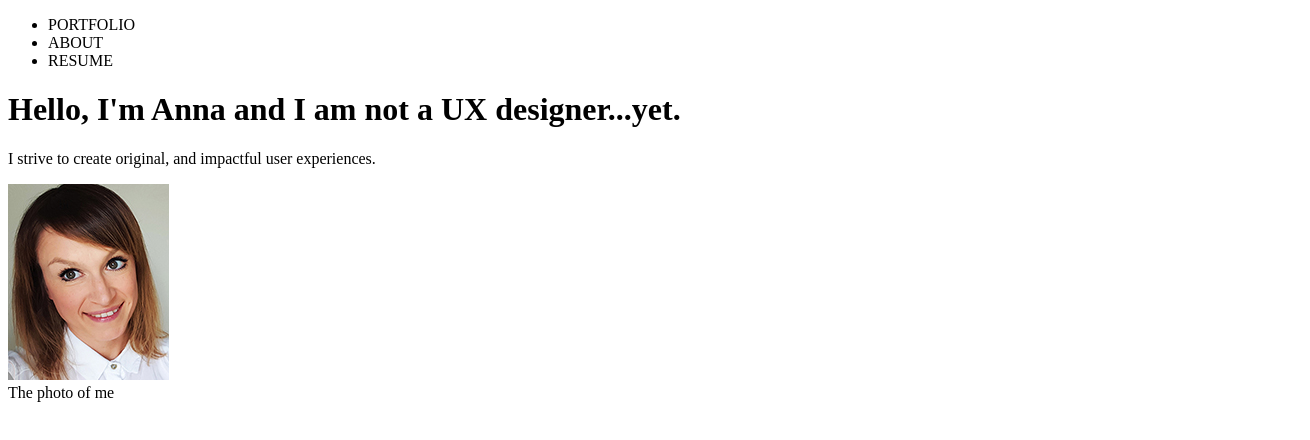
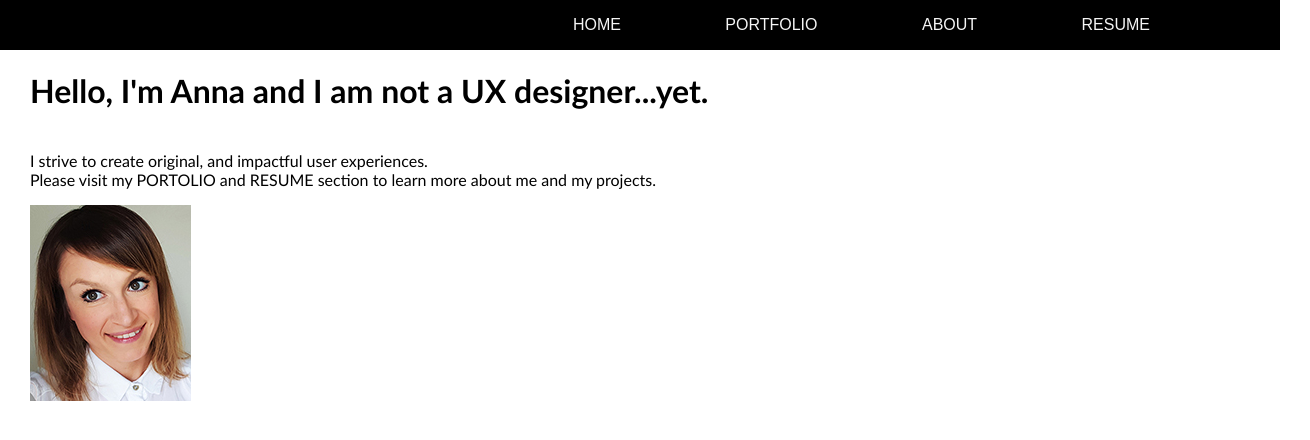
Before and after one commit to aniabee/aniabee.github.io, a plain HTML site: page index.html in a window 1280 px wide. Shown: the whole page, 1310 px wide, since content can reach past the window. Drawn offline with Linux system fonts and the light colour scheme.

Commit message:
nav layout

```diff
--- /dev/null
+++ b/css/style.css
@@ -0,0 +1,44 @@
+html, body {
+    font-family: sans-serif;
+    margin: 0;
+    width: 100%;
+    height: 100%;
+}
+
+.grid {
+  display: grid;
+}
+h1, p {
+    font-family: 'Trebuchet MS', Helvetica, sans-serif;
+}
+
+
+.container {
+display: grid;
+}
+
+.main {
+    padding-left: 30px;
+    min-width: 75%;
+    text-align: left;
+    width: 100%;
+}
+
+.nav {
+    background-color: black;
+    max-width: 100%;
+    min-width: 80px;
+    color: whitesmoke;
+    position: absolute:
+}
+
+.menulist li {
+    display: inline;
+    margin: 50px;
+    padding: 250px 0;
+}
+
+.menulist {
+    text-align: right;
+    padding-right: 80px;
+}
--- a/index.html
+++ b/index.html
@@ -3,25 +3,32 @@
 <head>
     <title>Anna Bakowska portfolio</title>
     <meta lang="en" />
-     <link rel="stylesheet" type="text/css" href="main.css">
+     <link rel="stylesheet" type="text/css" href="./css/style.css">
 </head>
+
 <body>
+  <div class="grid">
   <div class="container">
       <div class="nav">
-    <ul>
+    <ul class="menulist">
+        <li>HOME</li>
         <li>PORTFOLIO</li>
         <li>ABOUT</li>
         <li>RESUME </li>
     </ul>
   </div>
+  </div>
 
   <div class="main">
     <h1>Hello, I'm Anna and I am not a UX designer...yet.</h1>
-    <p>I strive to create original, and impactful user experiences. </p>
-      <img src="cvphoto.jpg">
-      <figcaption>The photo of me</figcaption>
+    <p><br>I strive to create original, and impactful user experiences. <br>Please visit my PORTOLIO and RESUME section to learn more about me and my projects. </p>
+      <img src="cvphoto.jpg" alt="My CV photo"/>
   </div>
 </div>
+
+<footer>
+
+</footer>
 </body>
 </body>
 </html>
```
